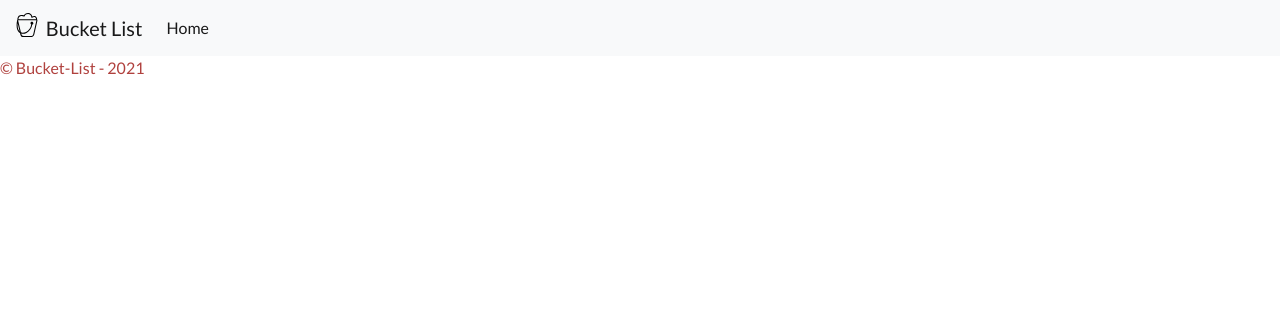
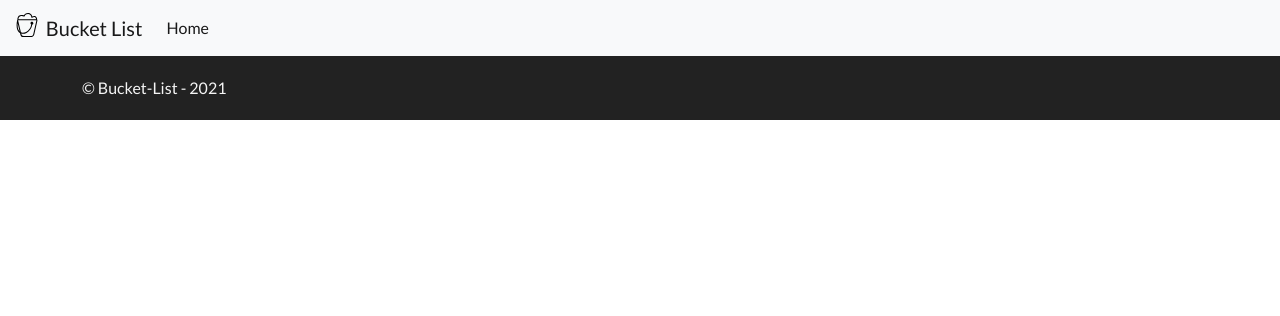
Before and after one commit to dphermes/bucket-list, a Symfony app: template templates/base.html.twig in a window 1280 px wide. Shown: the top 316 px of the page. Run offline with Twig, Linux system fonts and the light colour scheme; the template is opened without the code that fills it, so the values that code supplies are empty; some libraries are stand-ins or nearby versions.

Commit message:
MODIFY Footer

```diff
--- a/public/css/style.css
+++ b/public/css/style.css
@@ -13,3 +13,8 @@ h1, h2, h3, h4, h5, h6 {
     font-weight: 700;
     text-transform: uppercase;
 }
+footer {
+    background: #222222;
+    color: #F5F5F5;
+    padding: 20px 10px;
+}
--- a/templates/base.html.twig
+++ b/templates/base.html.twig
@@ -41,8 +41,10 @@
     {% block body %}{% endblock %}
 
     <footer>
-        <div class="copyright">
-            © Bucket-List - {{ "now"|date("Y") }}
+        <div class="container">
+            <div class="copyright">
+                © Bucket-List - {{ "now"|date("Y") }}
+            </div>
         </div>
     </footer>
 
```
